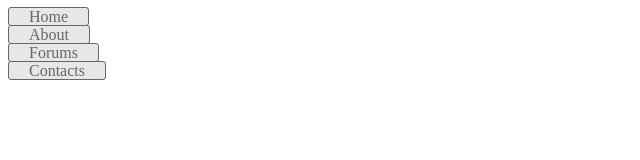
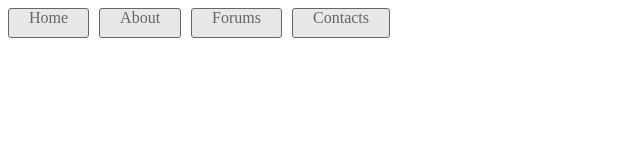
Before and after one commit to BhanuPratap23/horizontal, a plain HTML site: page index.html in a window 1280 px wide. Shown: the whole page, without its empty margins (0-640 px from the left). Drawn offline with Linux system fonts and the light colour scheme.

Commit message:
Update index.css

```diff
--- a/index.css
+++ b/index.css
@@ -14,12 +14,12 @@ ul{
   list-style-type:none;
 }
 li{
-  display;inline;
+  display:inline;
 }
 a{
   color:#666;
   text-decoration:none;
-  float:left:
+  float:left;
 }
 a:hover{
    color:#000;
```
